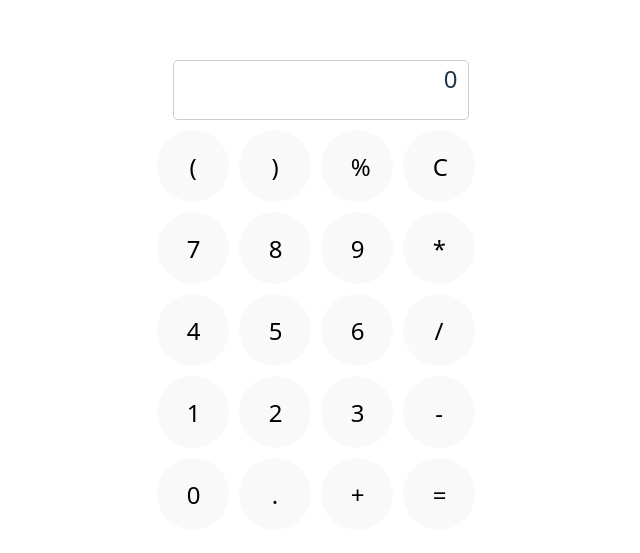
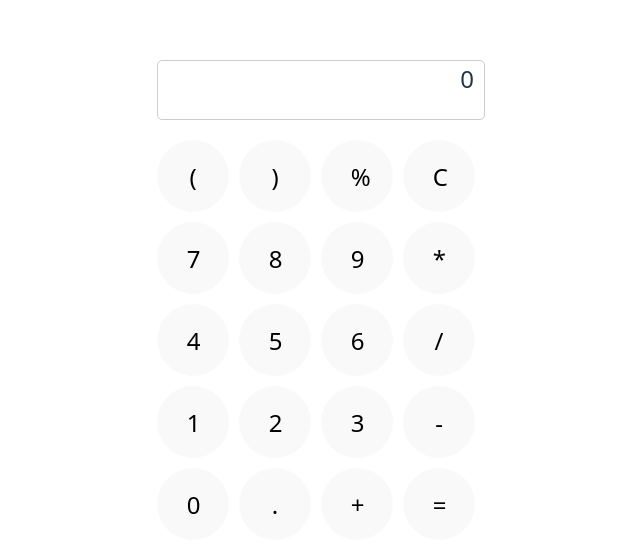
Before and after one commit to Ezequiel-Portifolio/react-calculator, a React (Vite) app: page / in a window 1280 px wide. Shown: the part 105-658 px from the top of the page, without its empty margins (319-959 px from the left). Built offline with nearby package versions, Linux system fonts and the light colour scheme.

Commit message:
Update calculator display styling
Expanded display width to 100% and increased vertical margin for improved layout and appearance.

```diff
--- a/src/components/Calculator.css
+++ b/src/components/Calculator.css
@@ -7,11 +7,11 @@ button {
 }
 
 .display {
-  width: 90%;
+  width: 100%;
   height: 2.5em;
   font-size: 1.5em;
   text-align: right;
-  margin: 10px auto;
+  margin: 20px auto;
   padding: 0 10px;
   border: 1px solid #ccc;
   border-radius: 5px;
```
